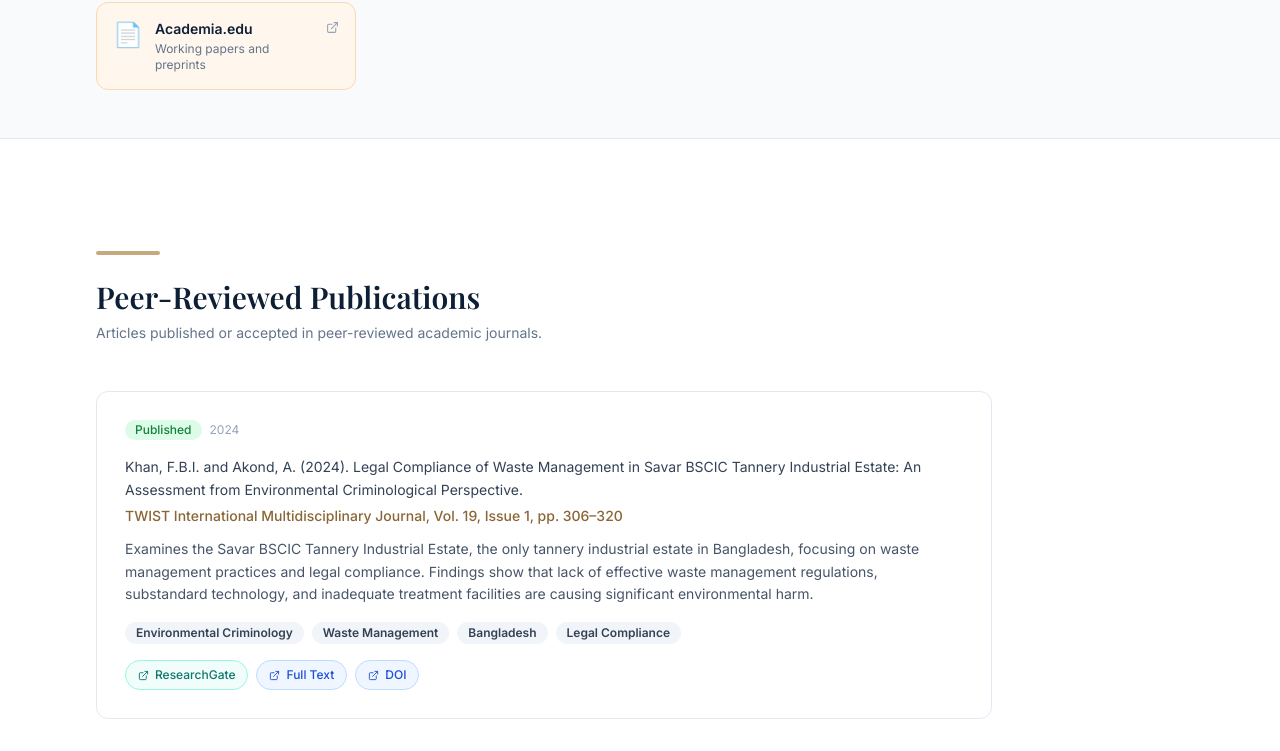
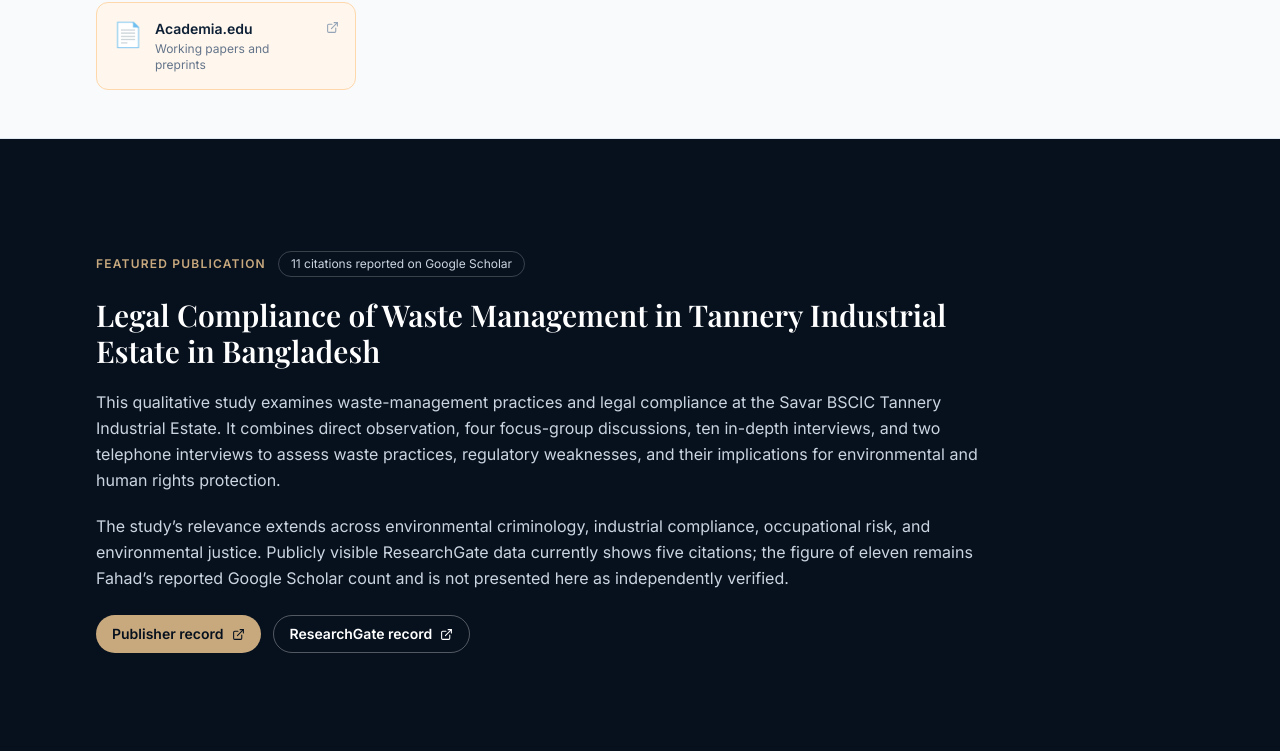
Before and after one commit to fahadkhan07/fahadkhan, a Next.js app: page /publications in a window 1280 px wide. Shown: the part 559-1310 px from the top of the page. Built offline with nearby package versions, Linux system fonts and the light colour scheme; a web font is replaced by a local one.

Commit message:
Feature TWIST research publication

```diff
--- a/app/page.tsx
+++ b/app/page.tsx
@@ -223,6 +223,25 @@ export default async function HomePage() {
             <div className="absolute inset-y-0 left-0 w-20 bg-gradient-to-r from-navy-950 to-transparent" />
           </div>
 
+        </div>
+      </section>
+
+      {/* ── FEATURED PUBLICATION ─────────────────────────── */}
+      <section className="section-padding bg-navy-950 text-white">
+        <div className="section-container">
+          <AnimatedSection>
+            <div className="flex flex-wrap items-center gap-3 mb-5">
+              <span className="text-xs font-semibold uppercase tracking-widest text-gold-400">Featured research</span>
+              <span className="text-xs text-slate-400">11 Google Scholar citations reported by the author</span>
+            </div>
+            <h2 className="heading-lg mb-4">Environmental compliance and tannery waste in Bangladesh</h2>
+            <p className="text-slate-300 max-w-3xl leading-relaxed mb-6">
+              A qualitative study of waste-management practices and legal compliance at the Savar BSCIC Tannery Industrial Estate, using observation, focus groups, interviews, and thematic analysis. The paper connects environmental criminology with industrial regulation, human rights, and environmental justice.
+            </p>
+            <Button asChild variant="gold">
+              <Link href="/publications">Read the research spotlight <ArrowRight size={16} /></Link>
+            </Button>
+          </AnimatedSection>
         </div>
       </section>
 
--- a/app/publications/page.tsx
+++ b/app/publications/page.tsx
@@ -38,8 +38,8 @@ export const metadata: Metadata = {
 
 const peerReviewed = [
   {
-    apa: 'Khan, F.B.I. and Akond, A. (2024). Legal Compliance of Waste Management in Savar BSCIC Tannery Industrial Estate: An Assessment from Environmental Criminological Perspective.',
-    venue: 'TWIST International Multidisciplinary Journal',
+    apa: 'Khan, F. B. I., & Akond, M. A. (2024). Legal compliance of waste management in tannery industrial estate in Bangladesh: An assessment from environmental criminological perspective. TWIST, 19(1), 306–320. https://twistjournal.net/twist/article/view/131',
+    venue: 'TWIST',
     volume: 'Vol. 19, Issue 1, pp. 306–320',
     year: '2024',
     tags: ['Environmental Criminology', 'Waste Management', 'Bangladesh', 'Legal Compliance'],
@@ -47,7 +47,7 @@ const peerReviewed = [
       'Examines the Savar BSCIC Tannery Industrial Estate, the only tannery industrial estate in Bangladesh, focusing on waste management practices and legal compliance. Findings show that lack of effective waste management regulations, substandard technology, and inadequate treatment facilities are causing significant environmental harm.',
     researchGateUrl: 'https://www.researchgate.net/publication/378207417_Legal_Compliance_of_Waste_Management_in_Tannery_Industrial_Estate_in_Bangladesh_An_Assessment_from_Environmental_Criminological_Perspective',
     url: 'https://twistjournal.net/twist/article/view/131',
-    doi: 'https://doi.org/10.5281/zenodo.10049652',
+    doi: null,
     status: 'Published',
   },
   {
@@ -186,6 +186,28 @@ export default function PublicationsPage() {
               </AnimatedItem>
             ))}
           </AnimatedStagger>
+        </div>
+      </section>
+
+      <section className="section-padding bg-navy-950 text-white">
+        <div className="section-container">
+          <AnimatedSection className="max-w-4xl">
+            <div className="flex flex-wrap items-center gap-3 mb-5">
+              <span className="text-xs font-semibold uppercase tracking-widest text-gold-400">Featured publication</span>
+              <span className="text-xs rounded-full border border-white/20 px-3 py-1 text-slate-300">11 citations reported on Google Scholar</span>
+            </div>
+            <h2 className="heading-md mb-5">Legal Compliance of Waste Management in Tannery Industrial Estate in Bangladesh</h2>
+            <p className="text-slate-300 leading-relaxed mb-5">
+              This qualitative study examines waste-management practices and legal compliance at the Savar BSCIC Tannery Industrial Estate. It combines direct observation, four focus-group discussions, ten in-depth interviews, and two telephone interviews to assess waste practices, regulatory weaknesses, and their implications for environmental and human rights protection.
+            </p>
+            <p className="text-slate-300 leading-relaxed mb-6">
+              The study’s relevance extends across environmental criminology, industrial compliance, occupational risk, and environmental justice. Publicly visible ResearchGate data currently shows five citations; the figure of eleven remains Fahad’s reported Google Scholar count and is not presented here as independently verified.
+            </p>
+            <div className="flex flex-wrap gap-3">
+              <a href="https://twistjournal.net/twist/article/view/131" target="_blank" rel="noopener noreferrer" className="inline-flex items-center gap-2 rounded-full bg-gold-400 px-4 py-2 text-sm font-semibold text-navy-950 hover:bg-gold-300">Publisher record <ExternalLink size={13} /></a>
+              <a href="https://www.researchgate.net/publication/378207417_Legal_Compliance_of_Waste_Management_in_Tannery_Industrial_Estate_in_Bangladesh_An_Assessment_from_Environmental_Criminological_Perspective" target="_blank" rel="noopener noreferrer" className="inline-flex items-center gap-2 rounded-full border border-white/30 px-4 py-2 text-sm font-semibold text-white hover:bg-white/10">ResearchGate record <ExternalLink size={13} /></a>
+            </div>
+          </AnimatedSection>
         </div>
       </section>
 
```
